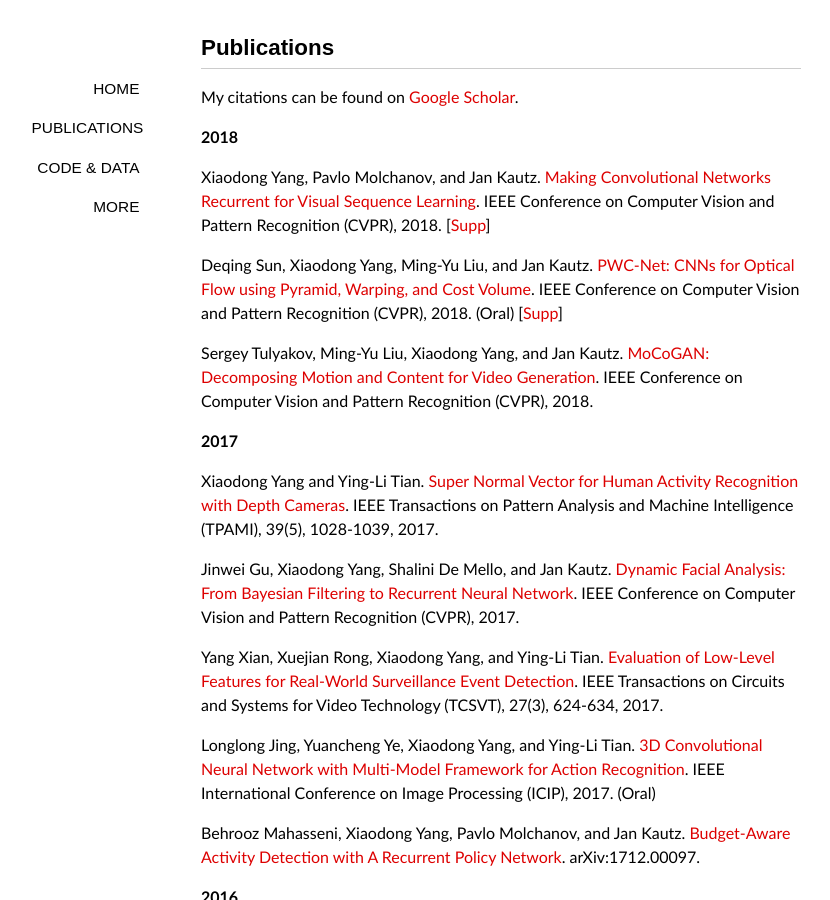
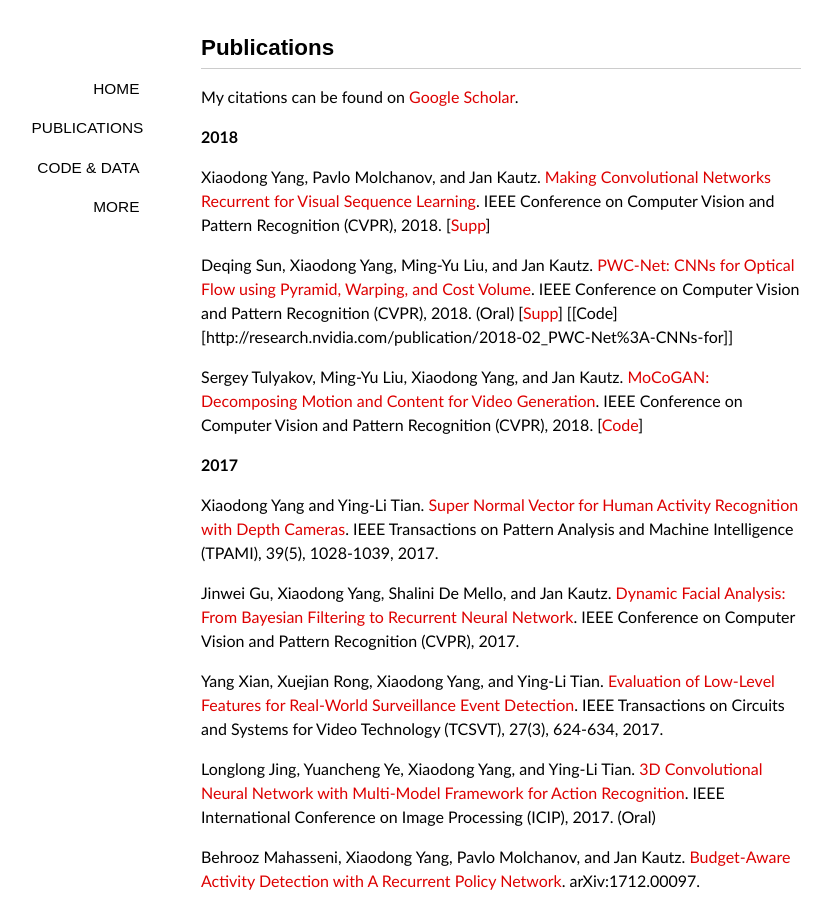
Before and after one commit to xiaodongyang/xiaodongyang.github.io, a Jekyll site: the page built from publications/index.md, in a window 1280 px wide and 900 px high. Shown: the whole window, without its empty margins (139-969 px from the left). Built offline with Jekyll 4.4.1, drawn with Linux system fonts in a browser that asks for light colours; some web fonts are replaced.

Commit message:
Update index.md

```diff
--- a/publications/index.md
+++ b/publications/index.md
@@ -11,9 +11,9 @@
 
 Xiaodong Yang, Pavlo Molchanov, and Jan Kautz. [Making Convolutional Networks Recurrent for Visual Sequence Learning](/publications/papers/prernn-cvpr18.pdf). IEEE Conference on Computer Vision and Pattern Recognition (CVPR), 2018. [[Supp](/publications/papers/prernn-supp-cvpr18.pdf)]
 
-Deqing Sun, Xiaodong Yang, Ming-Yu Liu, and Jan Kautz. [PWC-Net: CNNs for Optical Flow using Pyramid, Warping, and Cost Volume](/publications/papers/pwc-cvpr18.pdf). IEEE Conference on Computer Vision and Pattern Recognition (CVPR), 2018. (Oral) [[Supp](/publications/papers/pwc-supp-cvpr18.pdf)]
+Deqing Sun, Xiaodong Yang, Ming-Yu Liu, and Jan Kautz. [PWC-Net: CNNs for Optical Flow using Pyramid, Warping, and Cost Volume](/publications/papers/pwc-cvpr18.pdf). IEEE Conference on Computer Vision and Pattern Recognition (CVPR), 2018. (Oral) [[Supp](/publications/papers/pwc-supp-cvpr18.pdf)] [[Code][http://research.nvidia.com/publication/2018-02_PWC-Net%3A-CNNs-for]]
 
-Sergey Tulyakov, Ming-Yu Liu, Xiaodong Yang, and Jan Kautz. [MoCoGAN: Decomposing Motion and Content for Video Generation](/publications/papers/mocogan-cvpr18.pdf). IEEE Conference on Computer Vision and Pattern Recognition (CVPR), 2018.
+Sergey Tulyakov, Ming-Yu Liu, Xiaodong Yang, and Jan Kautz. [MoCoGAN: Decomposing Motion and Content for Video Generation](/publications/papers/mocogan-cvpr18.pdf). IEEE Conference on Computer Vision and Pattern Recognition (CVPR), 2018. [[Code](https://github.com/sergeytulyakov/mocogan)]
 
 **2017**
 
```
